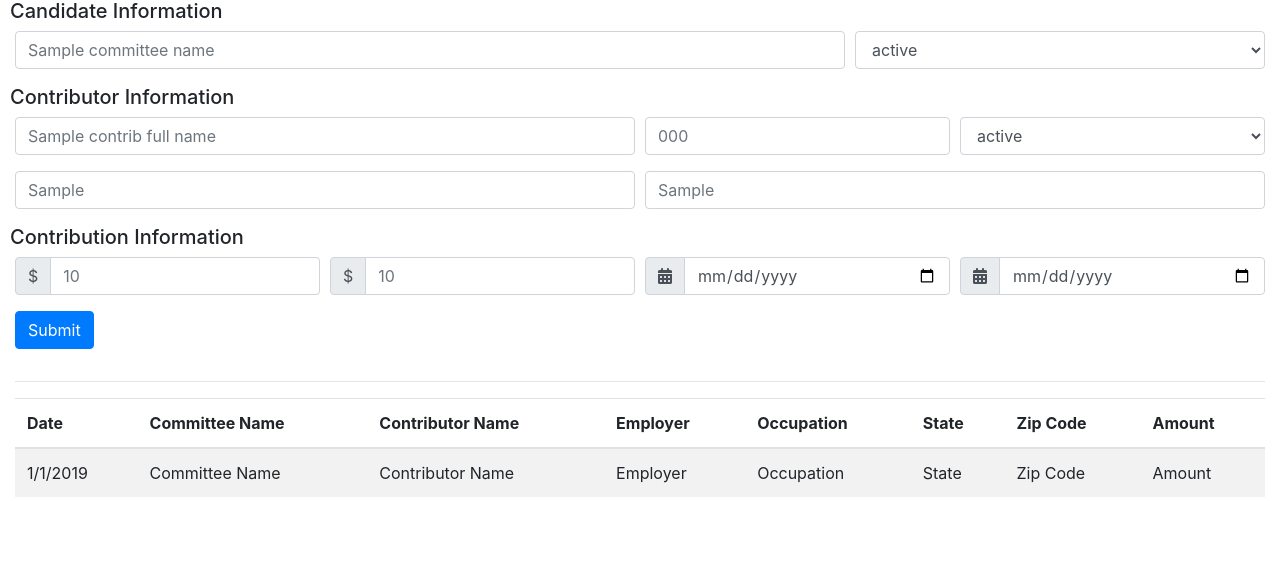
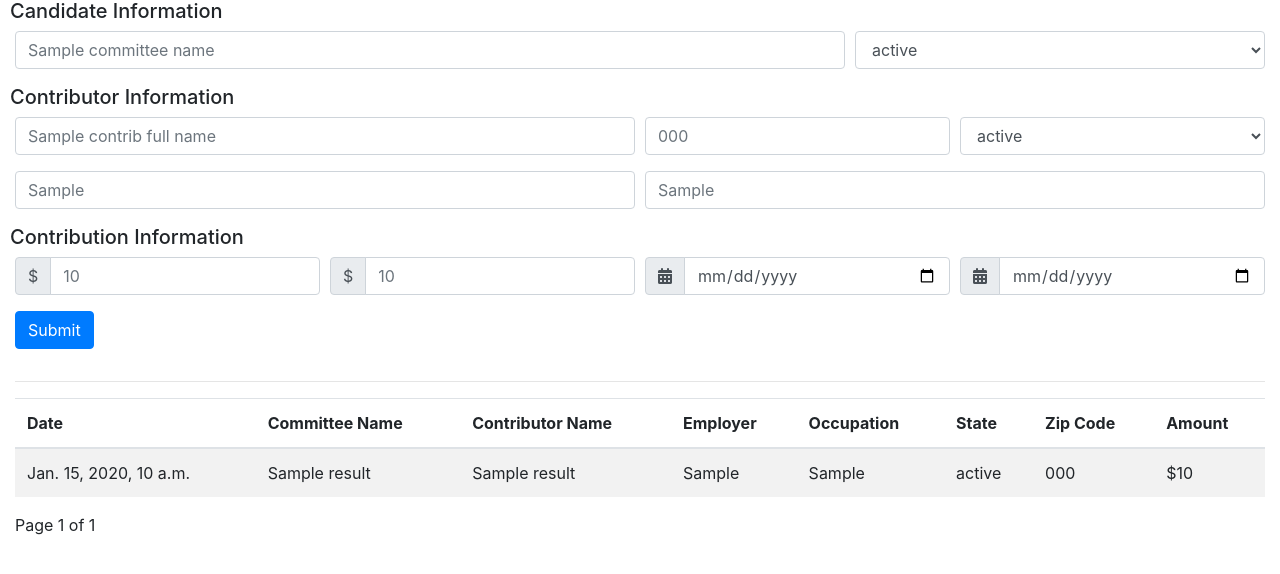
Before and after one commit to fogarty-ben/state_campaign_finance, a Django app: template app/templates/search.html in a window 1280 px wide. Shown: the part 169-743 px from the top of the page. Run offline with Django 3.2, Linux system fonts and the light colour scheme; the template is opened without the code that fills it: most values are stand-ins (such as "Sample title", 1, 10 or a date in 2020); some libraries are stand-ins or nearby versions.

Commit message:
search working on test data

```diff
--- a/app/templates/search.html
+++ b/app/templates/search.html
@@ -26,17 +26,34 @@
         </thead>
         <tbody>
         <!-- Will duplicate in Django loop -->
+        {% for result in results.object_list %}
             <tr>
-                <td>1/1/2019</td>
-                <td>Committee Name</td>
-                <td>Contributor Name</td>
-                <td>Employer</td>
-                <td>Occupation</td>
-                <td>State</td>
-                <td>Zip Code</td>
-                <td>Amount</td>
+                <td>{% if result.date %}{{ result.date }}{% else %}N/A{% endif %}</td>
+                <td>{% if result.commitee_name %}{{ result.commitee_name}}{% else %}N/A{% endif %}</td>
+                <td>{% if result.contrib_name %}{{ result.contrib_name }}{% else %}N/A{% endif %}</td>
+                <td>{% if result.contrib_employer %}{{ result.contrib_employer }}{% else %}N/A{% endif %}</td>
+                <td>{% if result.contrib_occupation %}{{ result.contrib_occupation }}{% else %}N/A{% endif %}</td>
+                <td>{% if result.contrib_state %}{{ result.contrib_state }}{% else %}N/A{% endif %}</td>
+                <td>{% if result.contrib_zip %}{{ result.contrib_zip }}{% else %}N/A{% endif %}</td>
+                <td>{% if result.amount %}${{ result.amount }}{% else %}N/A{% endif %}</td>
             </tr>
+        {% endfor %}
         </tbody>
     </table>
+    <div class="row">
+        <div class="col">
+            <div class="centerBlock">
+                {% if results.has_previous %}
+                <a href="?committee_name={{ request.GET.committee_name}}&contrib_full_name={{ request.GET.full_name }}&contrib_zip={{ request.GET.contrib_zip }}&contrib_occupation={{ request.GET.contrib_occupation }}&contrib_employer={{ request.GET.contrib_employer }}&min_amount={{ request.GET.min_amount }}&max_amount={{ request.GET.max_amoun }}&start_date={{ request.GET.start_date }}&end_date={{ request.GET.end_date }}&page=1">&laquo; first</a>
+                <a href="?committee_name={{ request.GET.committee_name}}&contrib_full_name={{ request.GET.full_name }}&contrib_zip={{ request.GET.contrib_zip }}&contrib_occupation={{ request.GET.contrib_occupation }}&contrib_employer={{ request.GET.contrib_employer }}&min_amount={{ request.GET.min_amount }}&max_amount={{ request.GET.max_amoun }}&start_date={{ request.GET.start_date }}&end_date={{ request.GET.end_date }}&page={{ results.previous_page_number }}">previous</a>
+                {% endif %}
+                Page {{ results.number }} of {{ results.paginator.num_pages }}
+                {% if results.has_next %}
+                <a href="?committee_name={{ request.GET.committee_name}}&contrib_full_name={{ request.GET.full_name }}&contrib_zip={{ request.GET.contrib_zip }}&contrib_occupation={{ request.GET.contrib_occupation }}&contrib_employer={{ request.GET.contrib_employer }}&min_amount={{ request.GET.min_amount }}&max_amount={{ request.GET.max_amoun }}&start_date={{ request.GET.start_date }}&end_date={{ request.GET.end_date }}&page={{ results.next_page_number }}">next</a>
+                <a href="?committee_name={{ request.GET.committee_name}}&contrib_full_name={{ request.GET.full_name }}&contrib_zip={{ request.GET.contrib_zip }}&contrib_occupation={{ request.GET.contrib_occupation }}&contrib_employer={{ request.GET.contrib_employer }}&min_amount={{ request.GET.min_amount }}&max_amount={{ request.GET.max_amoun }}&start_date={{ request.GET.start_date }}&end_date={{ request.GET.end_date }}&page={{ results.paginator.num_pages }}">last &raquo;</a>
+                {% endif %}
+            </div>
+        </div>
+    </div>
 </div>
 {% endblock %}
--- a/app/templates/search_form.html
+++ b/app/templates/search_form.html
@@ -1,5 +1,4 @@
-  <form id="search_form" action="{% url 'search' %}" method="post">
-    {% csrf_token %}
+  <form id="search_form" action="{% url 'search' %}" method="get">
     <div class="form-row">
       <h5>Candidate Information</h5>
     </div>
```
Also changed, not shown: app/views.py (+7 -8 lines).
